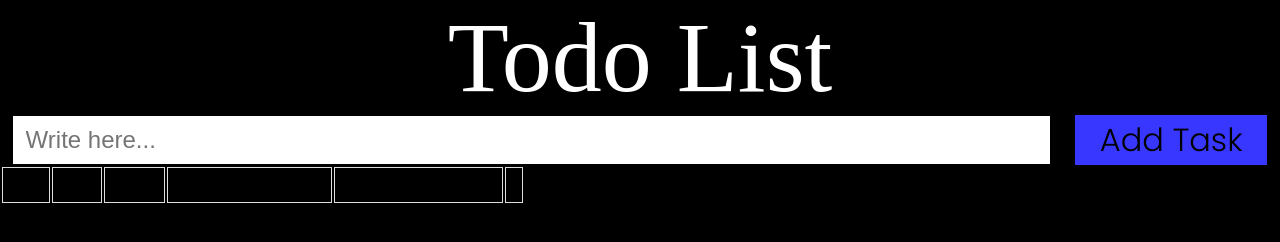
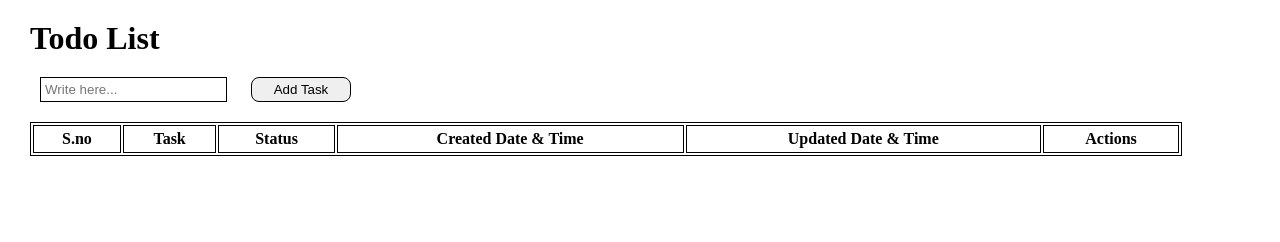
Before and after one commit to VivekSingla20/Todo_List-Node-SQL, a plain HTML site: page UI/index.html in a window 1280 px wide. Drawn offline with Linux system fonts and the light colour scheme; no server answers.

Commit message:
Style Changes

```diff
--- a/UI/index.css
+++ b/UI/index.css
@@ -1,61 +1,36 @@
 * {
-  margin: 0;
-  padding: 0;
-  border: 0;
+  margin: 10px;
 }
 
-body {
-  background-color: black;
-}
-
-.todolist {
-  font-size: 100px;
-  color: white;
-}
-
-.boxNbutton {
-  display: flex;
-  justify-content: space-around;
-  align-items: center;
-}
-
-.heading {
-  display: flex;
-  justify-content: center;
-  align-items: center;
-}
 
 .taskbox {
-  padding-left: 1%;
-  width: 80%;
-  height: 3rem;
-  font-size: 150%;
+  padding: 4px;
+  border: 1px solid black;
+
 }
 
 .addButton {
-  width: 15%;
-  height: 3.1rem;
-  background-color: rgb(55, 55, 255);
-  font-size: 1rem;
-  font-size: 2rem;
-  font-weight: 150;
-  font-family: 'Lato', sans-serif;
-  font-family: 'Poppins', sans-serif;
+  border: 1px solid black;
+  width: 100px;
+  height: 25px;
+  border-radius: 8px;
 }
 
-.taskTable{
-  background-color: White;
-  font-family: arial, sans-serif;
-  border-collapse: collapse;
-  width: 100%;
+table {
+  /* background-color: aquamarine; */
+  border: 1px solid black;
+  width: 90vw;
+
 }
 
-td, th {
-  border: 1px solid #dddddd;
-  text-align: left;
-  padding: 8px;
+td,
+th {
+  border: 1px solid black;
+  text-align: center;
+  padding: 4px;
 }
 
-tr:nth-child(even) {
-  background-color: #dddddd;
+.action-btns{
+  display: inline;
+  cursor: pointer;
 }
--- a/UI/index.html
+++ b/UI/index.html
@@ -11,9 +11,7 @@
     />
   </head>
   <body>
-    <div class="heading">
-      <div class="todolist">Todo List</div>
-    </div>
+      <h1 class="todolist">Todo List</h1>
     <div class="boxNbutton">
       <input type="text" class="taskbox" placeholder="Write here..." id="input" />
       <button class="addButton" onclick="addTask()">Add Task</button>
@@ -26,7 +24,7 @@
           <th>Status</th>
           <th>Created Date & Time</th>
           <th>Updated Date & Time</th>
-          <th></th>
+          <th>Actions</th>
         </tr>
       </thead>
       <tbody id="table-list">
--- a/UI/index.js
+++ b/UI/index.js
@@ -12,16 +12,20 @@ function convertDate(dateString) {
 
 function createActionBtns(id) {
   let tableCell = document.createElement("td");
-  let tickButton = document.createElement("button");
-  let deleteButton = document.createElement("button");
+  let tickButton = document.createElement("div");
+  let deleteButton = document.createElement("div");
+  tickButton.classList.add("action-btns");
+  deleteButton.classList.add("action-btns");
   tickButton.textContent = "✅";
   tickButton.addEventListener("click", () => {
     doneTask(id);
+    // tableCell.parentElement.style.backgroundColor = "green";
   });
   deleteButton.textContent = "❌";
   //TODO: Check with Kritika didi later.
   deleteButton.addEventListener("click", () => {
     deleteTask(id);
+    // tableCell.parentElement.style.backgroundColor = "red";
   });
   tableCell.appendChild(tickButton);
   tableCell.appendChild(deleteButton);
@@ -50,6 +54,7 @@ function displayTodo(list) {
       }
       tableRow.appendChild(tableCell);
     }
+    // if (list[i].isCompleted === true) tableRow.style.backgroundColor = "green";
     tableRow.appendChild(createActionBtns(list[i].id));
     tableBody.appendChild(tableRow);
   }
@@ -66,6 +71,7 @@ const addTask = async () => {
       taskName: input,
     }),
   });
+  document.getElementById("input").value = "";
   if (response.status === 200) showAlltasks();
 };
 
@@ -83,7 +89,7 @@ const doneTask = async (id) => {
       "Content-Type": "application/json",
     },
     body: JSON.stringify({
-      isCompleted: "true"
+      isCompleted: "true",
     }),
   });
   if (response.status === 200) showAlltasks();
```
